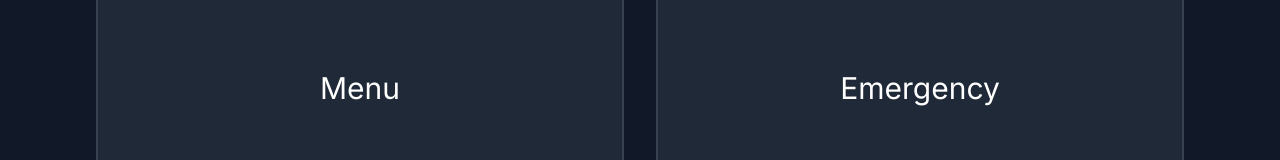
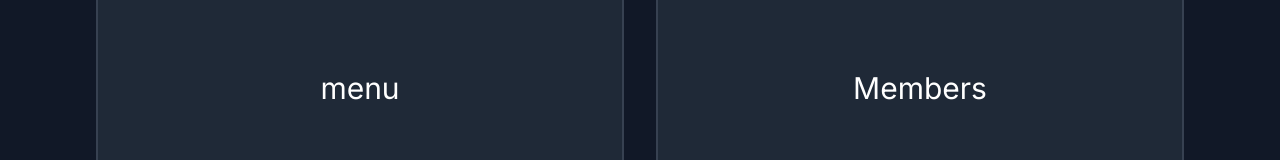
Before and after one commit to uvic-teach/project-m1-team12, a Next.js app in the folder apps/website/: page / in a window 1280 px wide. Shown: the part 128-288 px from the top of the page. Built offline with nearby package versions, Linux system fonts and the light colour scheme; sample sign-in values are in the browser's storage.

Commit message:
Changed button from emergency to members

```diff
--- a/apps/website/src/app/page.tsx
+++ b/apps/website/src/app/page.tsx
@@ -26,10 +26,10 @@ export default function Home() {
   return (
     <main className="w-screen h-screen p-8 md:px-24 md:py-12 bg-gray-900 text-white">
       <div className="grid md:grid-cols-2 gap-4 md:gap-8 h-full w-full">
-        <HomeButton to='/menu' title='Menu' />
-        <HomeButton to='/emergency' title='Emergency' />
-        <HomeButton to='/calendar' title='Calendar' />
-        <HomeButton to='/messaging' title='Messaging' />
+        <HomeButton to='/menu' title='menu'/>
+        <HomeButton to='/members' title='Members'/>
+        <HomeButton to='/calendar' title='Calendar'/>
+        <HomeButton to='/messaging' title='Messaging'/>
       </div>
     </main>
   )
@@ -39,10 +39,10 @@ const HomeButton = ({to, title}: HomeButtonProps) => {
   // I removed the material UI components because it was slowing the load time to > 800ms
   // Feel free to add back if you can figre out why it took so long to load
   return (
-    <Link href={to} className='h-full'>
-      <div className="rounded-lg w-full h-full p-8 flex grid items-center border-2 border-gray-700 bg-gray-800 hover:scale-[101%] hover:bg-gray-800/90">
-        <p className="text-center text-3xl text-white">{title}</p>
-      </div>
-    </Link>
+      <Link href={to} className='h-full'>
+        <div className="rounded-lg w-full h-full p-8 flex grid items-center border-2 border-gray-700 bg-gray-800 hover:scale-[101%] hover:bg-gray-800/90">
+          <p className="text-center text-3xl text-white">{title}</p>
+        </div>
+      </Link>
   )
 }
```
